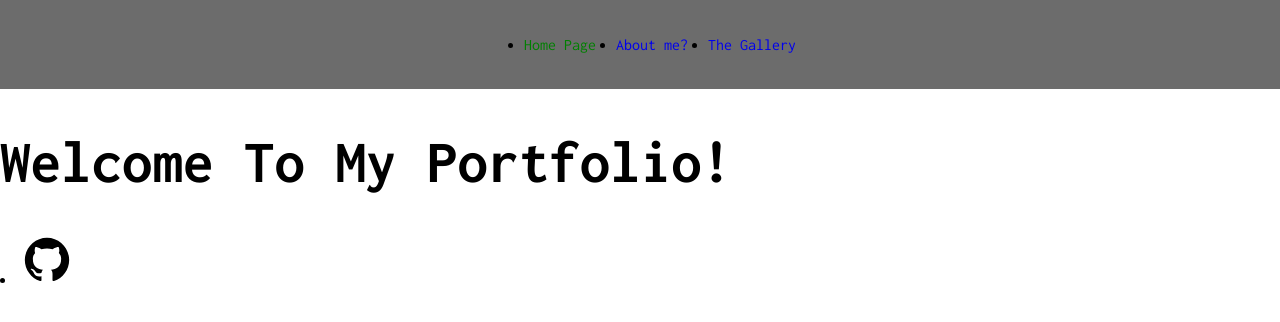
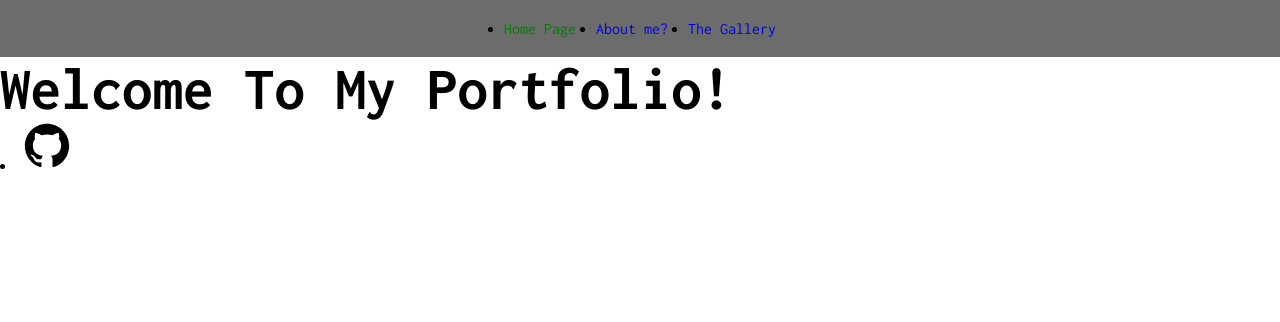
Before and after one commit to BooxStone/BooxStone.github.io, a Jekyll site: the page built from index.html, in a window 1280 px wide. Shown: the top 322 px of the page. Built offline with Jekyll 4.4.1, drawn with Linux system fonts in a browser that asks for light colours.

Commit message:
Update styles.scss

```diff
--- a/assets/css/styles.scss
+++ b/assets/css/styles.scss
@@ -1,6 +1,18 @@
 ---
 ---
 @import "main";
+
+* {
+  margin: 0;
+  padding: 0;
+  box-sizing: border-box;
+}
+
+html, body {
+  height: 100%;
+  width: 100%;
+  overflow-x: hidden;
+}
 
 body {
  font-family: 'Inconsolata', monospace;
```
